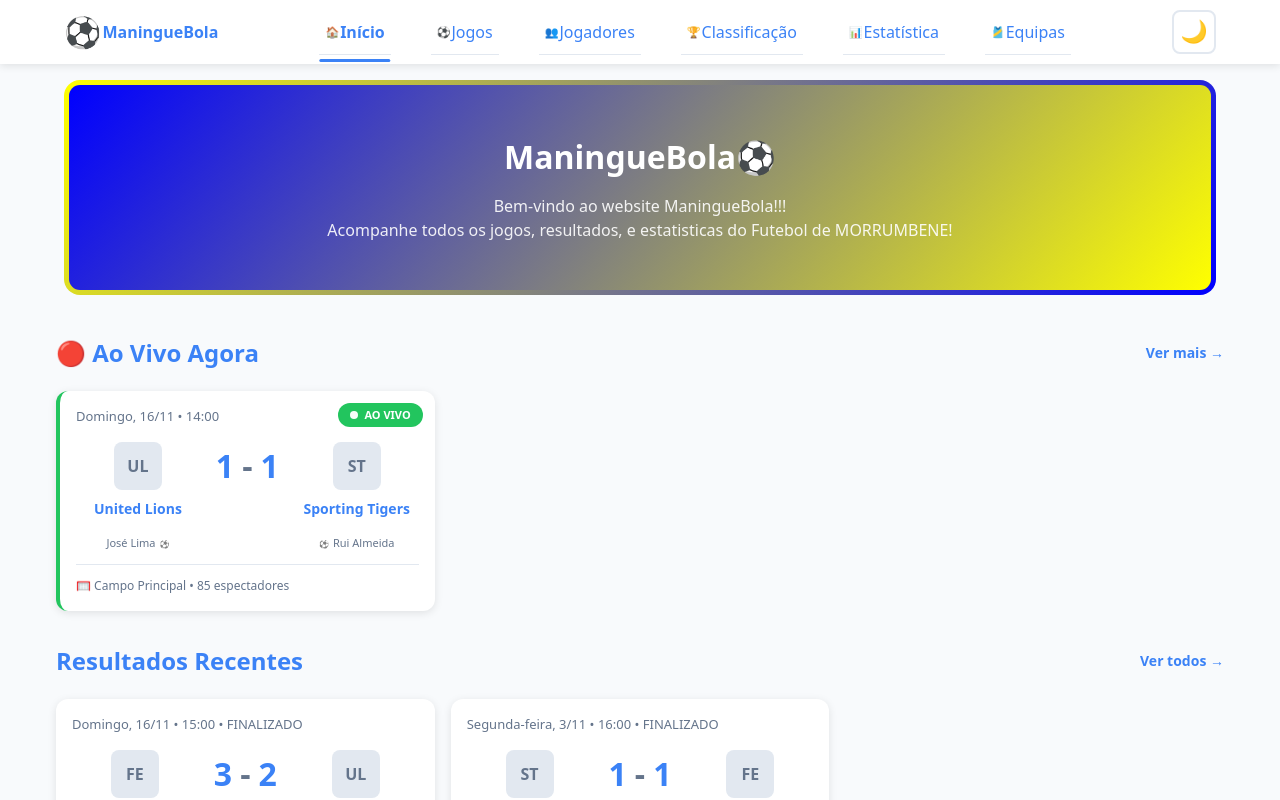
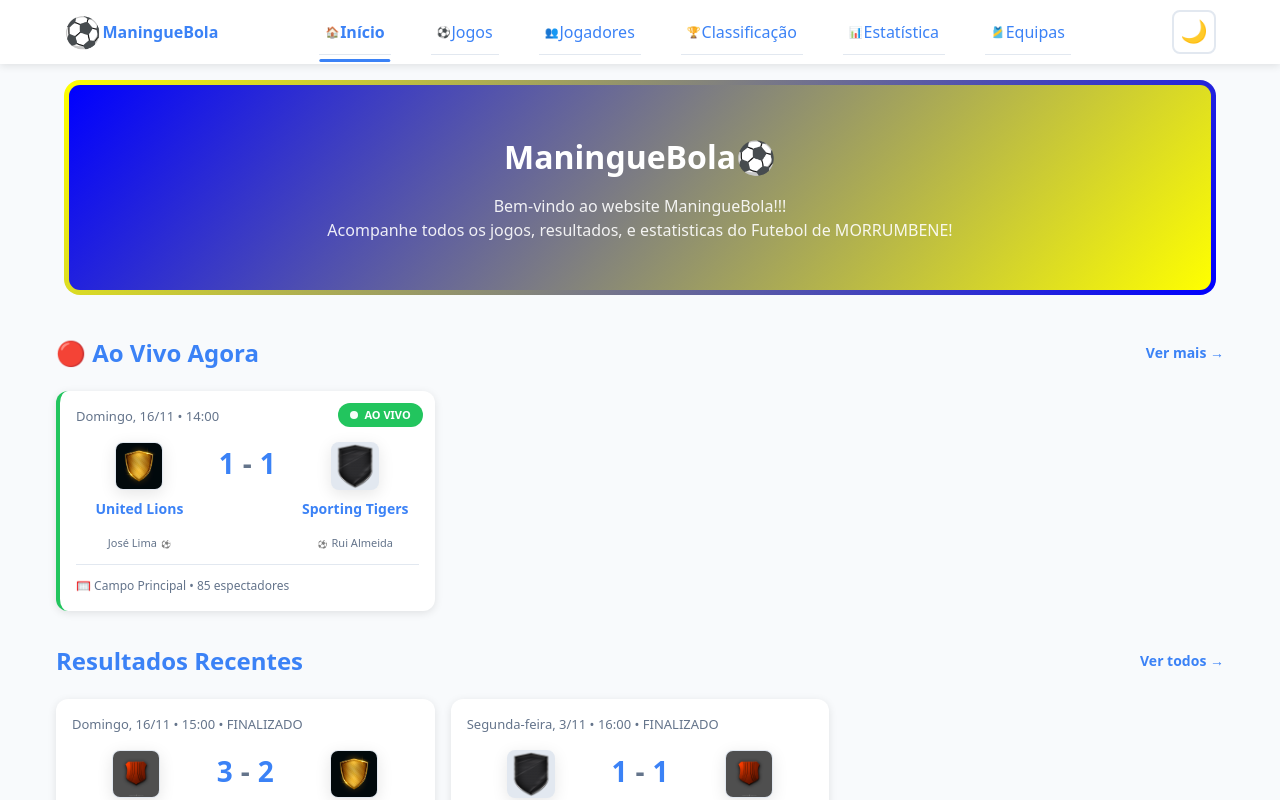
Before and after one commit to Raimundroid/maninguebola, a React (Vite) app: page / in a window 1280 px wide. Shown: the top 800 px of the page. Built offline with nearby package versions, Linux system fonts and the light colour scheme.

Commit message:
on MatchesPage, taems got logos

```diff
--- a/src/components/MatchCard/MatchCard.css
+++ b/src/components/MatchCard/MatchCard.css
@@ -127,6 +127,16 @@
   font-weight: 700;
   color: var(--text-light);
 }
+/* }==== */
+.match-card .teams .team .team-logo .team-logo-img {
+  border-radius: 8px;
+  width: 100%;
+  height: 100%;
+  padding: 1px;
+
+  object-fit: contain; /* Use object-fit to ensure the logo scales correctly without stretching */
+  box-shadow: 0 4px 16px var(--shadow); /* Shadow: X Y Blur Color */
+}
 
 .match-card .teams .team .team-name {
   font-size: 14px;
@@ -141,7 +151,7 @@
   min-width: 0;
 }
 .match-card .teams .score {
-  font-size: 32px; /*og: 32px*/
+  font-size: 28px; /*og: 32px*/
   font-weight: 700;
   display: flex;
   align-items: center;
--- a/src/components/MatchCard/MatchCard.jsx
+++ b/src/components/MatchCard/MatchCard.jsx
@@ -71,10 +71,30 @@ const MatchCard = ({ match }) => {
         {/* ------------------------LEFT-------------------------------- */}
         {/* -------------------------------------------------------- */}
         {/* -------------------------------------------------------- */}
+
+        {/* <div className="team-header__logo-section">
+              <img
+                src={logo || "/images/default-team-logo.png"}
+                alt={name}
+                className="team-header__logo"
+              /> */}
         <div className="team">
-          <div className="team-logo">{homeTeam.abbr}</div>
+          {/* Best practice: Always render the logo, but show the abbreviation
+          inside the logo container if the logo is missing. */}
+          <div className="team-logo">
+            {homeTeam.logo ? (
+              <img
+                className="team-logo-img"
+                src={homeTeam.logo}
+                alt={homeTeam.abbr}
+              />
+            ) : (
+              // Fallback if logo path is missing
+              homeTeam.abbr
+            )}
+          </div>
+
           <div className="team-name">{homeTeam.name}</div>
-
           {/* ======== need review============== */}
           {/* ✅ SIMPLIFIED: No .split() needed. Just map the array. */}
           {(status === "finished" || status === "live") &&
@@ -109,7 +129,20 @@ const MatchCard = ({ match }) => {
         {/* -------------------------------------------------------- */}
         {/* ------------------------RIGHT-------------------------------- */}
         <div className="team">
-          <div className="team-logo">{awayTeam.abbr}</div>
+          {/* Best practice: Always render the logo, but show the abbreviation
+          inside the logo container if the logo is missing. */}
+          <div className="team-logo">
+            {awayTeam.logo ? (
+              <img
+                className="team-logo-img"
+                src={awayTeam.logo}
+                alt={awayTeam.abbr}
+              />
+            ) : (
+              // Fallback if logo path is missing
+              awayTeam.abbr
+            )}
+          </div>
           <div className="team-name">{awayTeam.name}</div>
 
           {/* ======== need review============== */}
--- a/src/components/TeamsGrid/TeamsGrid.jsx
+++ b/src/components/TeamsGrid/TeamsGrid.jsx
@@ -69,8 +69,11 @@ const TeamsGrid = ({ teams /* = []*/, onTeamClick }) => {
     //   return 1;
     // }
 
-    // Otherwise (both have no points), sort by name alphabetically
-    return a.name.localeCompare(b.name);
+    // Otherwise (no points for both) → sort by name alphabetically
+    return a.name.localeCompare(b.name, undefined, {
+      numeric: true,
+      sensitivity: "base",
+    });
   });
 
   return (
```
